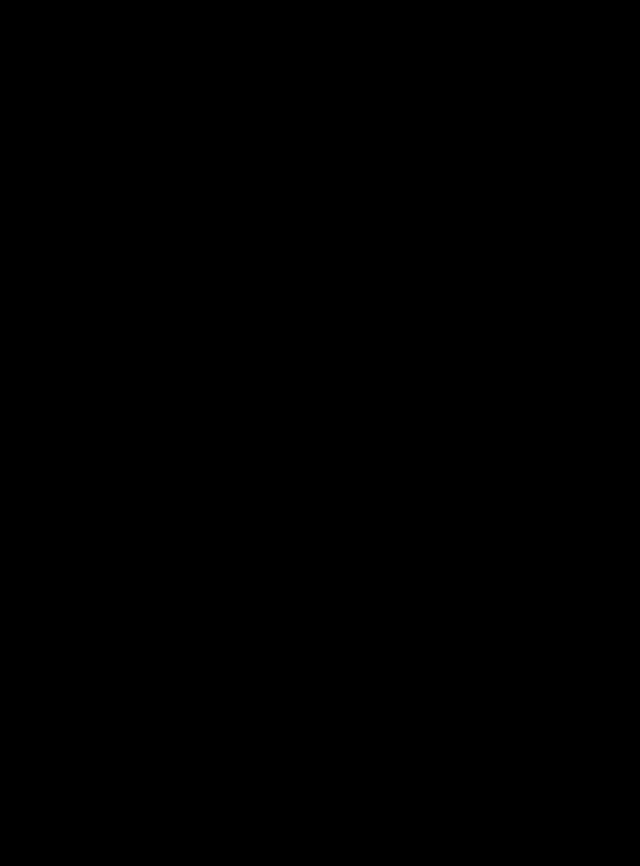
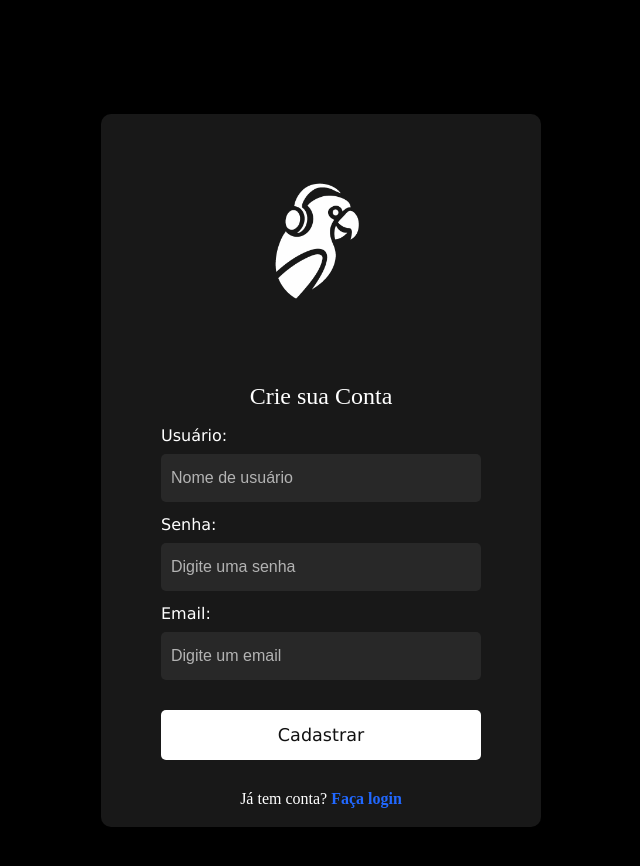
Before and after one commit to Cardoso55/new-macaw-music, a React (Create React App) app: page /register in a window 1280 px wide. Before the commit this address had no page. Shown: the top 866 px of the page, without its empty margins (319-959 px from the left). Before the commit the page ends 800 px from the top, so only its background shows below. Built offline with nearby package versions, Linux system fonts and the light colour scheme.

Commit message:
login e cadastro

```diff
--- a/src/App.js
+++ b/src/App.js
@@ -1,9 +1,7 @@
+import Login from './pages/Login';
+import { useState, useEffect } from 'react';
 function App() {
-  return (
-    <div className="App">
-      <h1>Macaw Music</h1>
-    </div>
-  );
+
 }
 
 export default App;
--- a/src/index.js
+++ b/src/index.js
@@ -11,6 +11,7 @@
 import History from './pages/History';
 import Login from './pages/Login';
 import Sidebar from './components/Sidebar';
+import Register from './pages/Register.jsx';
 
 const root = ReactDOM.createRoot(document.getElementById('root'));
 root.render(
@@ -25,6 +26,7 @@
         <Route path="/playlist/:id" element={<PlaylistView />} />
         <Route path="/history" element={<History />} />
         <Route path="/login" element={<Login />} />
+        <Route path="/register" element={<Register />} />
 
       </Routes>
     </BrowserRouter>
--- a/src/pages/Login.jsx
+++ b/src/pages/Login.jsx
@@ -3,3 +3,76 @@
 // Botão de entrar
 // Redireciona pra Home depois
 // Acho bom a gente fazer pelo menos o bglh do LocalStorage lá
+
+import logo from '../assets/logos/macawmusicslogo.png';
+import '../styles/reset.css';
+import '../styles/login.css';
+import React, { useState } from 'react';
+
+function Login() {
+  const [username, setUsername] = useState('');
+  const [password, setPassword] = useState('');
+
+  const handleLogin = (e) => {
+  e.preventDefault();
+
+  if (username.trim() && password.trim()) {
+    const users = JSON.parse(localStorage.getItem('macawUsers')) || [];
+
+    const foundUser = users.find(
+      (u) => u.username === username && u.password === password
+    );
+
+    if (foundUser) {
+      localStorage.setItem('macawUser', username);
+      alert(`Bem-vindo, ${username}!`);
+      window.location.href = '/'; // ou pra onde quiser levar
+    } else {
+      alert('Usuário ou senha incorretos!');
+    }
+  } else {
+    alert('Preencha todos os campos!');
+  }
+};
+
+  return (
+    <div className="login-container">
+      <div className="conteudo">
+        <img src={logo} alt="macawmusic logo" className="logo" />
+        <p class="titulo-cadastro">Bem-vindo de volta!</p>
+        <form onSubmit={handleLogin}>
+          <div className="form-group">
+            <label htmlFor="username">Usuário:</label>
+            <input
+              type="text"
+              id="username"
+              name="username"
+              required
+              placeholder="Nome de usuário"
+              value={username}
+              onChange={(e) => setUsername(e.target.value)}
+            />
+          </div>
+          <div className="form-group">
+            <label htmlFor="password">Senha:</label>
+            <input
+              type="password"
+              id="password"
+              name="password"
+              required
+              placeholder="Digite sua senha"
+              value={password}
+              onChange={(e) => setPassword(e.target.value)}
+            />
+          </div>
+          <button type="submit" id="enviar">Continuar</button>
+        </form>
+        <p className="link-cadastro">
+  Não tem uma conta? <a href="/register" className="botao-tem-login">Cadastre-se</a>
+</p>
+      </div>
+    </div>
+  );
+}
+
+export default Login;
--- /dev/null
+++ b/src/pages/Register.jsx
@@ -0,0 +1,80 @@
+import React, { useState } from 'react';
+import logo from '../assets/logos/macawmusicslogo.png';
+import '../styles/reset.css';
+import '../styles/register.css';
+
+function Register() {
+  const [username, setUsername] = useState('');
+  const [password, setPassword] = useState('');
+
+  const handleRegister = (e) => {
+    e.preventDefault();
+
+    if (username.trim() && password.trim()) {
+      const users = JSON.parse(localStorage.getItem('macawUsers')) || [];
+
+      const userExists = users.find((u) => u.username === username);
+      if (userExists) {
+        alert('Esse nome de usuário já existe!');
+        return;
+      }
+
+      const updatedUsers = [...users, { username, password }];
+      localStorage.setItem('macawUsers', JSON.stringify(updatedUsers));
+
+      alert('Cadastro realizado com sucesso!');
+      window.location.href = '/login';
+    } else {
+      alert('Preencha todos os campos!');
+    }
+  };
+
+  return (
+    <div className="login-container">
+      <div className="conteudo">
+
+        <img src={logo} alt="macawmusic logo" className="logo" />
+        <p class="titulo-cadastro">Crie sua Conta</p>
+        <form onSubmit={handleRegister}>
+          <div className="form-group">
+            <label htmlFor="username">Usuário:</label>
+            <input
+              type="text"
+              id="username"
+              name="username"
+              required
+              placeholder="Nome de usuário"
+              value={username}
+              onChange={(e) => setUsername(e.target.value)}
+            />
+          </div>
+          <div className="form-group">
+            <label htmlFor="password">Senha:</label>
+            <input
+              type="password"
+              id="password"
+              name="password"
+              required
+              placeholder="Digite uma senha"
+              value={password}
+              onChange={(e) => setPassword(e.target.value)}
+            />
+          </div>
+          <div className="form-group">
+        <label>Email:</label>
+        <input
+            placeholder='Digite um email'
+            type="email"/>
+          </div>
+          <button type="submit" id="enviar">Cadastrar</button>
+        </form>
+
+        <p style={{ marginTop: '1rem' }}>
+          Já tem conta? <a class="botao-tem-login" href="/login">Faça login</a>
+        </p>
+      </div>
+    </div>
+  );
+}
+
+export default Register;
--- /dev/null
+++ b/src/styles/login.css
@@ -0,0 +1,128 @@
+body{
+    font-family: var(--font-diferente);
+}
+
+html, body {
+  height: 100%;
+  margin: 0;
+  padding: 0;
+}
+
+.login-container {
+  min-height: 90vh;
+  display: flex;
+  justify-content: center;
+  align-items: center;
+  padding: 2rem;
+  box-sizing: border-box;
+  margin-top: 70px;
+}
+
+.login-container {
+    display: flex;
+    flex-direction: column;
+    align-items: center;
+    justify-content: center;
+    height: 100vh;
+    color: #ffffff;
+}
+
+.login-container .conteudo{
+    display: flex;
+    flex-direction: column;
+    align-items: center;
+    justify-content: center;
+    width: 100%;
+    max-width: 400px;
+    height: auto;
+    padding: 20px;
+    background-color: #181818;
+    border-radius: 10px;
+}
+
+.login-container form {
+    width: 80%;
+    display: flex;
+    flex-direction: column;
+    align-items: center;
+}
+
+.login-container .form-group {
+    width: 80%;
+    margin-bottom: 15px;
+    width: 100%;
+}
+
+.login-container img{
+    width: 150px;
+    height: auto;
+    margin: 30px 0 50px 0;
+    vertical-align: middle;
+}
+
+.login-container .form-group label {
+    font-family: Verdana, Geneva, Tahoma, sans-serif;
+    display: block;
+    margin-bottom: 10px;
+    font-size: 1rem;
+    color: #ffffff;
+}
+
+.login-container .form-group input {
+    width: 100%;
+    padding: 15px 0;
+    border: none;
+    border-radius: 5px;
+    background-color: #282828;
+    color: #ffffff;
+    font-size: 1rem;
+}
+
+.login-container .form-group input::placeholder {
+    color: #b3b3b3;
+    padding: 10px;
+}
+
+.login-container .form-group input:focus {
+    outline: none;
+    border: 2px solid #b3b3b3;
+}
+
+.login-container button {
+    margin: 15px 0;
+    font-family: Verdana, Geneva, Tahoma, sans-serif;;
+    width: 100%;
+    background-color: #b3b3b3;
+    color: #121212;
+    border: none;
+    padding: 15px;
+    font-size: 1.1rem;
+    cursor: pointer;
+    border-radius: 5px;
+    font-weight: 400;
+}
+
+.login-container button:hover {
+    background-color: #a0a0a0;
+    transform: scale(1.05);
+}
+
+.link-cadastro {
+  margin-top: 1rem;
+  text-align: center;
+  font-size: 0.95rem;
+}
+
+.botao-tem-login {
+  color: #2168ff;
+  text-decoration: none;
+  font-weight: bold;
+}
+
+.botao-tem-login:visited {
+  color: #2168ff;
+}
+
+.botao-tem-login:hover {
+  text-decoration: underline;
+}
--- /dev/null
+++ b/src/styles/register.css
@@ -0,0 +1,115 @@
+
+html, body {
+  height: 100%;
+  margin: 0;
+  padding: 0;
+}
+
+
+.login-container {
+    position: relative;
+    display: flex;
+    flex-direction: column;
+    align-items: center;
+    justify-content: center;
+    min-height: 100dvh;
+    color: #ffffff;
+
+}
+
+.login-container .conteudo{
+    display: flex;
+    flex-direction: column;
+    align-items: center;
+    justify-content: center;
+    width: 100%;
+    max-width: 400px;
+    height: auto;
+    padding: 20px;
+    background-color: #181818;
+    border-radius: 10px;
+}
+
+.login-container form {
+    width: 80%;
+    display: flex;
+    flex-direction: column;
+    align-items: center;
+}
+
+.login-container .form-group {
+    width: 80%;
+    margin-bottom: 15px;
+    width: 100%;
+}
+
+.login-container img{
+    width: 150px;
+    height: auto;
+    margin: 30px 0 50px 0;
+    vertical-align: middle;
+}
+
+.login-container .form-group label {
+    font-family: Verdana, Geneva, Tahoma, sans-serif;
+    display: block;
+    margin-bottom: 10px;
+    font-size: 1rem;
+    color: #ffffff;
+}
+
+.login-container .form-group input {
+    width: 100%;
+    padding: 15px 0;
+    border: none;
+    border-radius: 5px;
+    background-color: #282828;
+    color: #ffffff;
+    font-size: 1rem;
+}
+
+.login-container .form-group input::placeholder {
+    color: #b3b3b3;
+    padding: 10px;
+}
+
+.login-container .form-group input:focus {
+    outline: none;
+    border: 2px solid #ffffff;
+}
+
+.login-container button {
+    margin: 15px 0;
+    font-family: Verdana, Geneva, Tahoma, sans-serif;;
+    width: 100%;
+    background-color: #ffffff;
+    color: #121212;
+    border: none;
+    padding: 15px;
+    font-size: 1.1rem;
+    cursor: pointer;
+    border-radius: 5px;
+    font-weight: 400;
+}
+
+.login-container button:hover {
+    background-color: #a0a0a0;
+    transform: scale(1.05);
+}
+
+.botao-tem-login {
+
+    text-decoration: none;
+    color: rgb(33, 104, 255);
+}
+
+.botao-tem-login:visited {
+
+    text-decoration: none;
+    color: rgb(33, 104, 255);
+}
+
+.titulo-cadastro{
+    font-size:x-large;
+    margin: 20px;
+}
```
